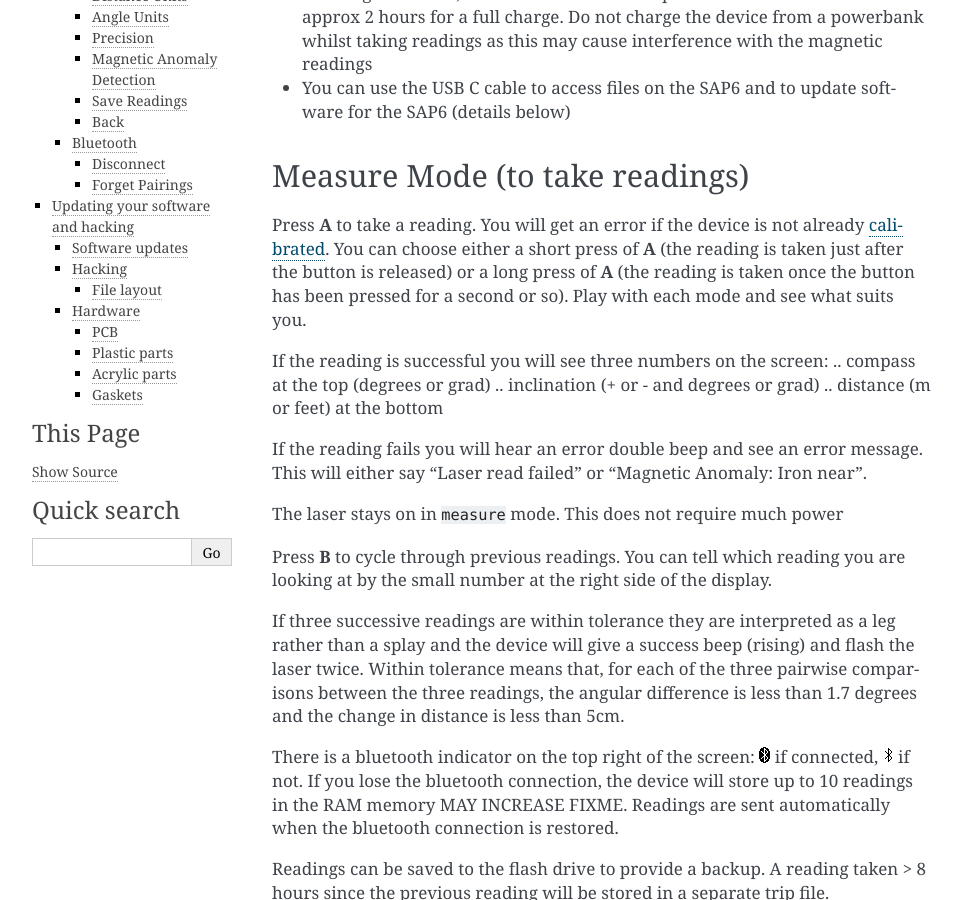
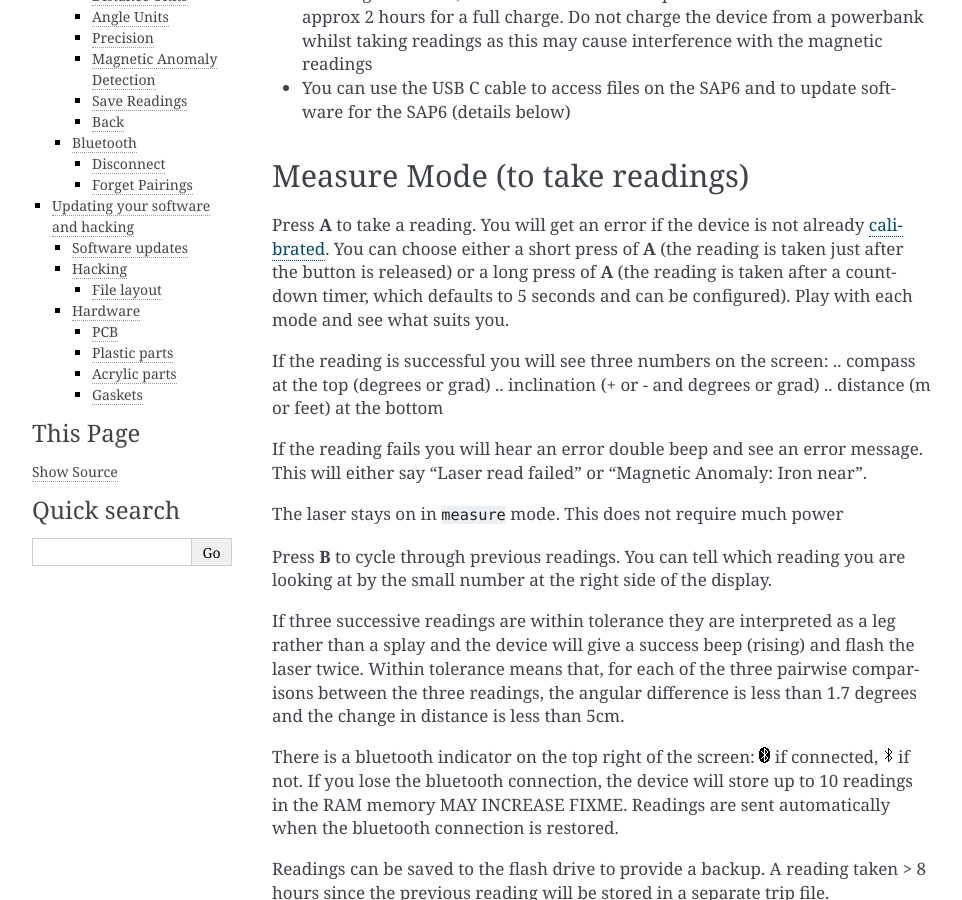
Before and after one commit to furbrain/STIC, a Sphinx documentation site: the page built from firmware/docs/source/index.rst, in a window 1280 px wide and 900 px high, scrolled down 487 px. Shown: the whole window, without its empty margins (148-1110 px from the left). Built offline with Sphinx 7.4.7, drawn with Linux system fonts in a browser that asks for light colours.

Commit message:
update docs to include mention of timer

```diff
--- a/firmware/docs/source/index.rst
+++ b/firmware/docs/source/index.rst
@@ -37,8 +37,8 @@ Measure Mode (to take readings)
 
 Press **A** to take a reading. You will get an error if the device is not already :ref:`calibrated <Sensors>`.
 You can choose either a short press of **A** (the reading is taken just after the button is released) or a long press
-of **A** (the reading is taken once the button has been pressed for a second or so). Play with each mode and see what
-suits you.
+of **A** (the reading is taken after a countdown timer, which defaults to 5 seconds and can be configured).
+Play with each mode and see what suits you.
 
 If the reading is successful you will see three numbers on the screen:
 .. compass at the top (degrees or grad)
```
